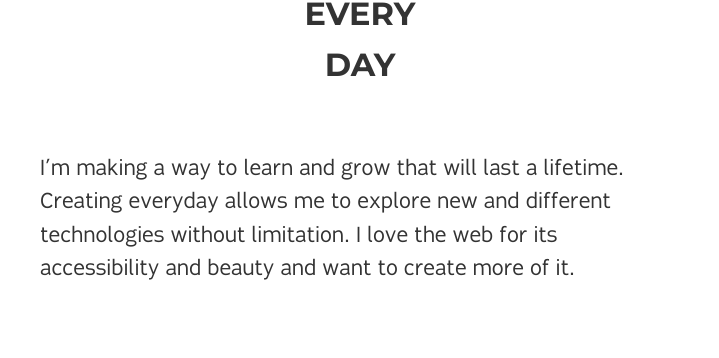
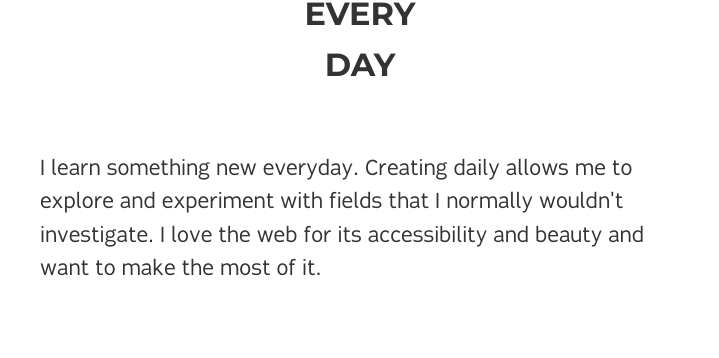
Before and after one commit to sailormansam/portfolio, a website: page index.html in a window 1280 px wide. Shown: the part 988-1346 px from the top of the page, without its empty margins (280-999 px from the left). Drawn offline with nearby package versions, Linux system fonts and the light colour scheme; some packages are replaced by stand-ins of ours.

Commit message:
bio update

```diff
--- a/pages/home.html
+++ b/pages/home.html
@@ -15,7 +15,7 @@
 			Day
 		</h2>
 		<div class="wrapper small">
-			<p>I’m making a way to learn and grow that will last a lifetime. Creating everyday allows me to explore new and different technologies without limitation. I love the web for its accessibility and beauty and want to create more of it.</p>
+			<p>I learn something new everyday. Creating daily allows me to explore and experiment with fields that I normally wouldn't investigate. I love the web for its accessibility and beauty and want to make the most of it.</p>
 		</div>
 		<article id="everydays" class="wrapper small">
 			<a class="half-hex-block" href="//github.com/sailormansam" target="_blank">
```
